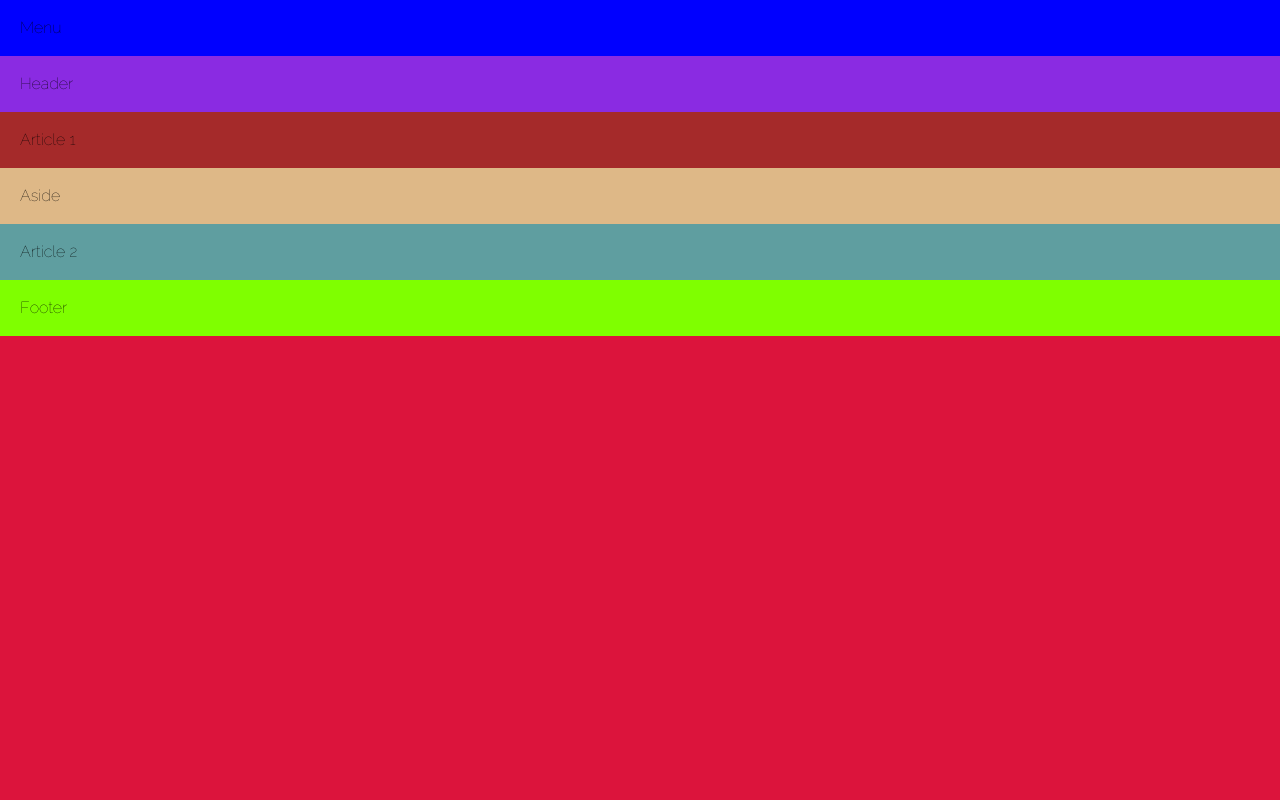
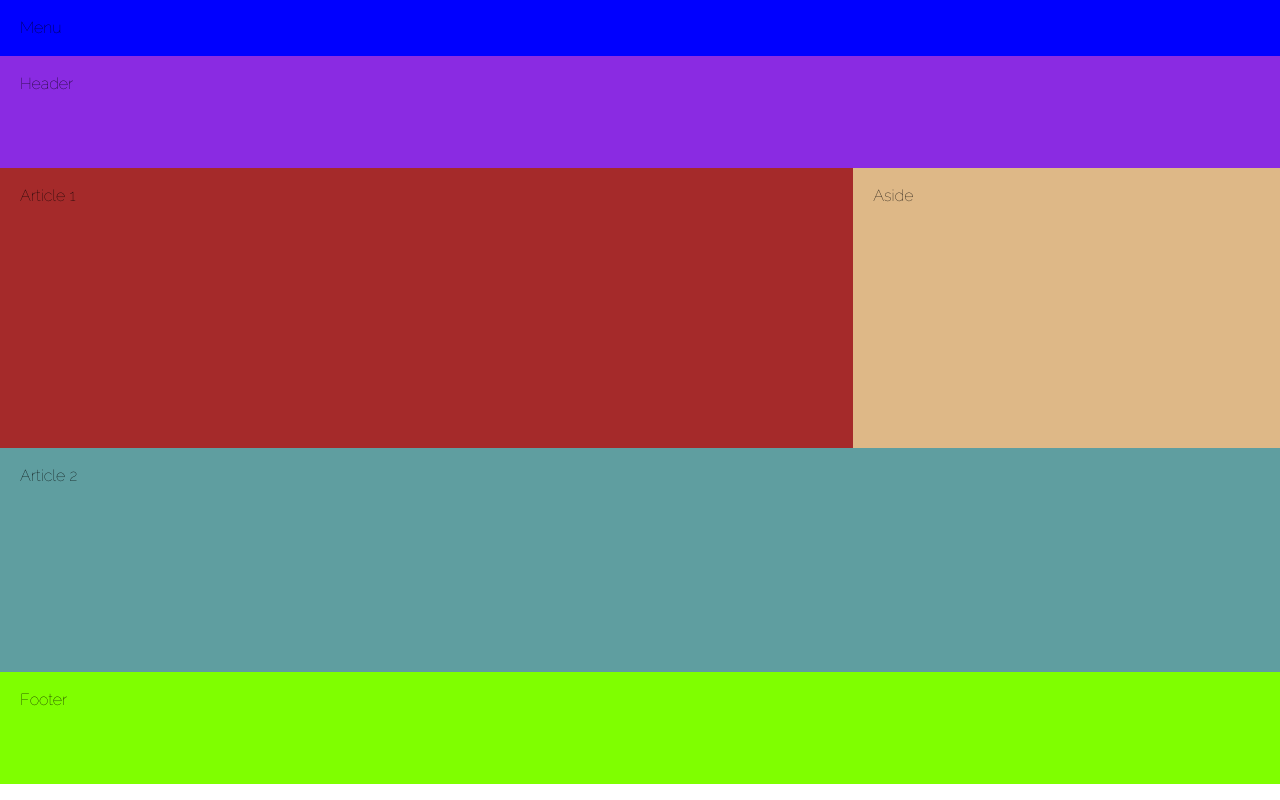
Before and after one commit to Tommyrzy/P2_Razeyre_Tommy, a plain HTML site: page index.html in a window 1280 px wide. Drawn offline with Linux system fonts and the light colour scheme.

Commit message:
test grid

```diff
--- a/CSS/style.css
+++ b/CSS/style.css
@@ -24,52 +24,50 @@ body {
     padding: 0;
 }
 
-div.container {
-    background-color: crimson;
-    height: 100vh;
-    grid-template-columns: 1fr 1fr;
-    grid-template-rows: 1fr 2fr 4fr 3fr 1fr;
-    grid-template-areas:
-    "header header"
-    "main main"
-    "article1 aside"
-    "article2 article2"
-    "footer footer"
-    ;
+.container {
+    display: grid;
+    grid-template-columns: 2fr 1fr;
+    grid-template-rows: 1fr 2fr 5fr 4fr 2fr;
 }
 
 header {
     background-color: blue;
     padding: 20px;
-    grid-area: header;
+    grid-column-start: 1;
+    grid-column-end: 4;
 }
 
 main {
     background-color: blueviolet;
     padding: 20px;
-    grid-area: main;
+    grid-column-start: 1;
+    grid-column-end: 4;
 }
 
 article.article1 {
     background-color: brown;
     padding: 20px;
-    grid-area: article1;
+    grid-column-start: 1;
+    grid-column-end: 2;
 }
 
 aside {
     background-color: burlywood;
     padding: 20px;
-    grid-area: aside;
+    grid-column-start: 2;
+    grid-column-end: 4;
 }
 
 article.article2 {
- background-color: cadetblue;
- padding: 20px;
- grid-area: article2;
+    background-color: cadetblue;
+    padding: 20px;
+    grid-column-start: 1;
+    grid-column-end: 5;
 }
 
 footer {
     background-color: chartreuse;
     padding: 20px;
-    grid-area: footer;
+    grid-column-start: 1;
+    grid-column-end: 4;
 }
```
